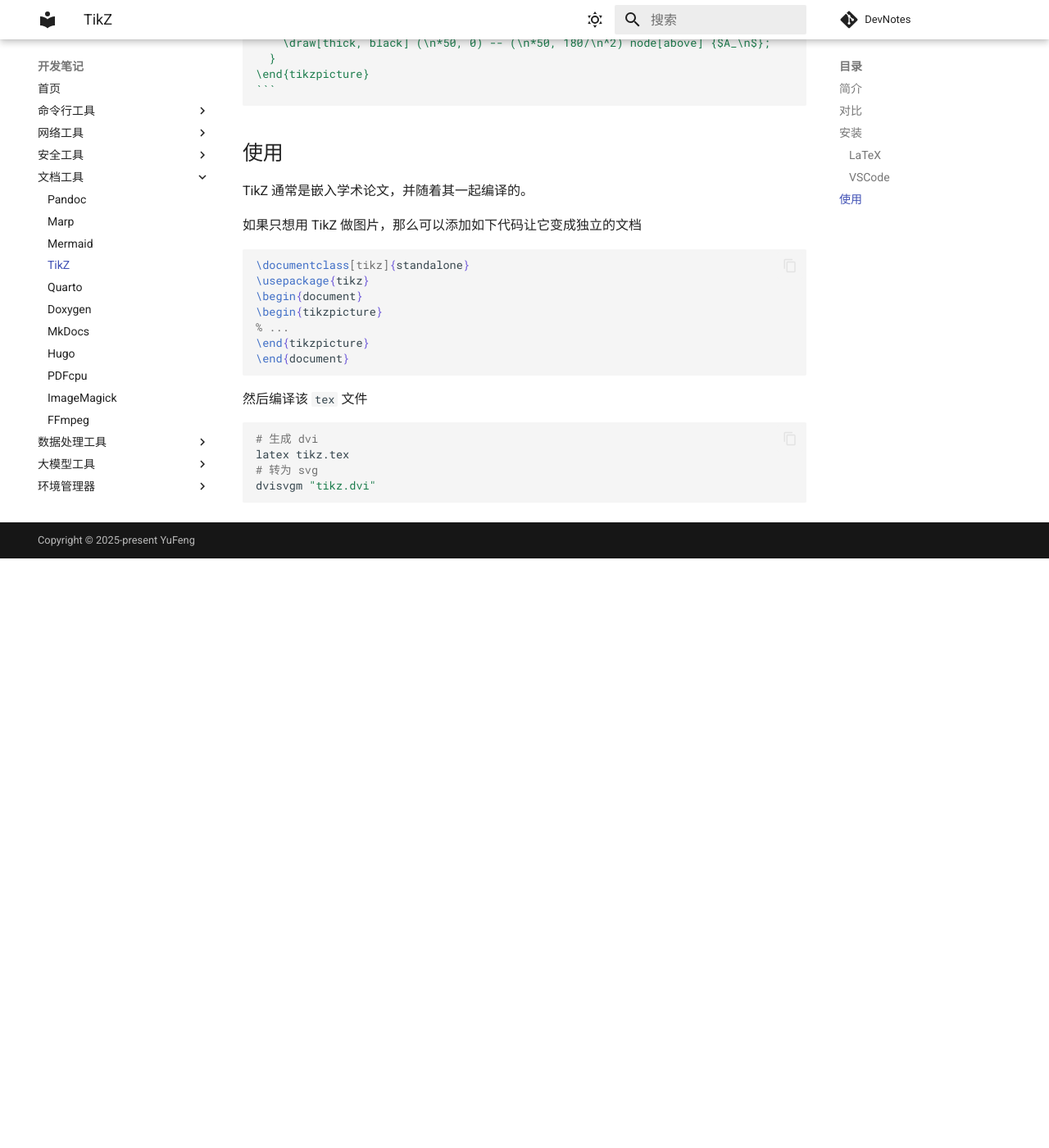
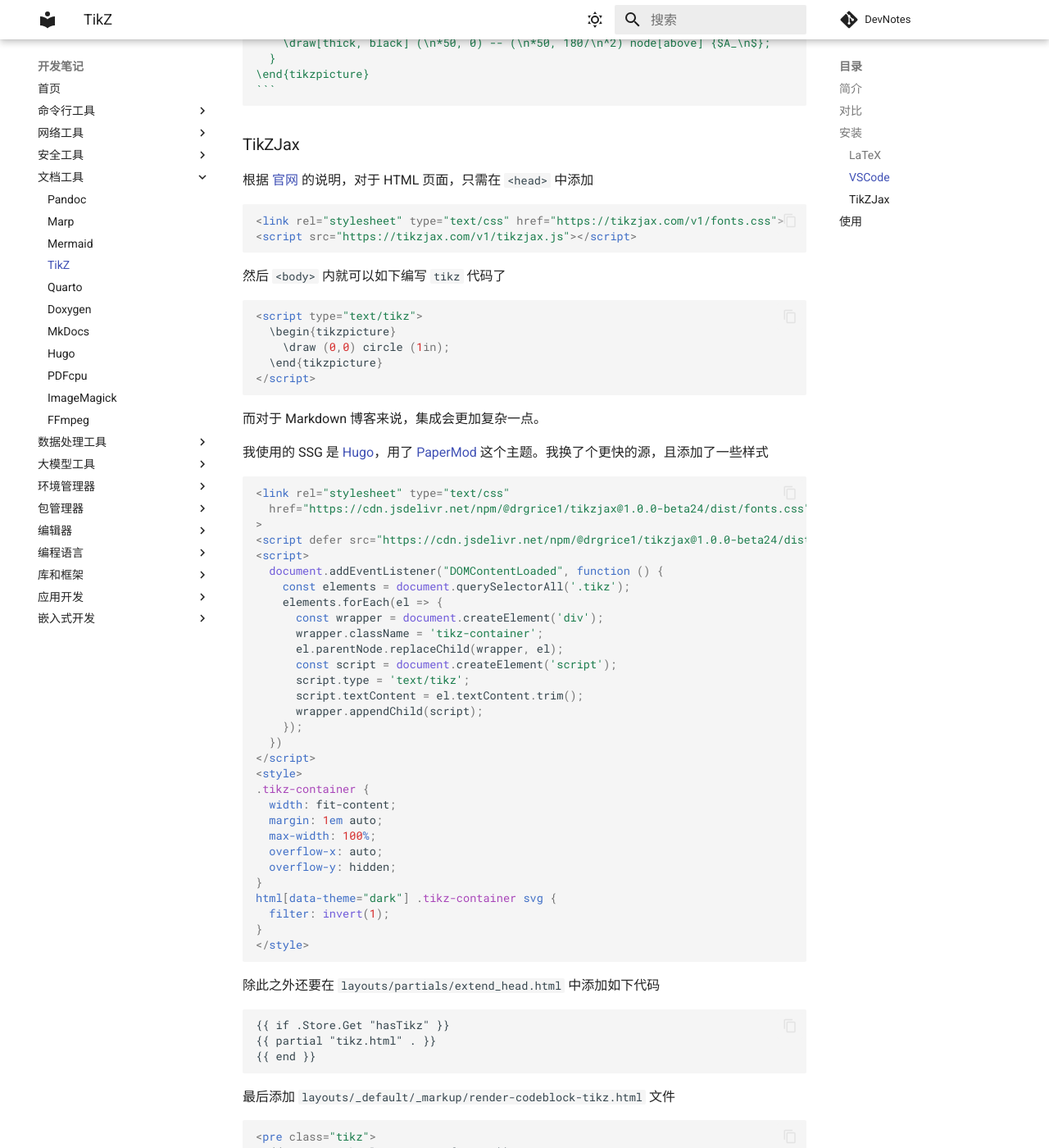
Before and after one commit to Juemuren/DevNotes, an MkDocs documentation site: the page built from docs/文档工具/TikZ.md, in a window 1280 px wide and 1400 px high, scrolled down 1224 px. Shown: the whole window at 82% size. Built offline with MkDocs 1.6.1 and Material for MkDocs 9.7.7, drawn with Linux system fonts in a browser that asks for light colours; comment, search, counter and statistics services are not loaded; before the commit the page ends 1905 px from its top, so only the background shows below that; some of the changed text lies outside the part shown.

Commit message:
2026-5-26

`````diff
--- a/docs/文档工具/TikZ.md
+++ b/docs/文档工具/TikZ.md
@@ -50,6 +50,79 @@
 ```
 ````
 
+### TikZJax
+
+根据 [官网](https://tikzjax.com/) 的说明，对于 HTML 页面，只需在 `<head>` 中添加
+
+```html
+<link rel="stylesheet" type="text/css" href="https://tikzjax.com/v1/fonts.css">
+<script src="https://tikzjax.com/v1/tikzjax.js"></script>
+```
+
+然后 `<body>` 内就可以如下编写 `tikz` 代码了
+
+```html
+<script type="text/tikz">
+  \begin{tikzpicture}
+    \draw (0,0) circle (1in);
+  \end{tikzpicture}
+</script>
+```
+
+而对于 Markdown 博客来说，集成会更加复杂一点。
+
+我使用的 SSG 是 [Hugo](https://gohugo.io/)，用了 [PaperMod](https://github.com/adityatelange/hugo-PaperMod/) 这个主题。我换了个更快的源，且添加了一些样式
+
+```html
+<link rel="stylesheet" type="text/css"
+  href="https://cdn.jsdelivr.net/npm/@drgrice1/tikzjax@1.0.0-beta24/dist/fonts.css"
+>
+<script defer src="https://cdn.jsdelivr.net/npm/@drgrice1/tikzjax@1.0.0-beta24/dist/tikzjax.js"></script>
+<script>
+  document.addEventListener("DOMContentLoaded", function () {
+    const elements = document.querySelectorAll('.tikz');
+    elements.forEach(el => {
+      const wrapper = document.createElement('div');
+      wrapper.className = 'tikz-container';
+      el.parentNode.replaceChild(wrapper, el);
+      const script = document.createElement('script');
+      script.type = 'text/tikz';
+      script.textContent = el.textContent.trim();
+      wrapper.appendChild(script);
+    });
+  })
+</script>
+<style>
+.tikz-container {
+  width: fit-content;
+  margin: 1em auto;
+  max-width: 100%;
+  overflow-x: auto;
+  overflow-y: hidden;
+}
+html[data-theme="dark"] .tikz-container svg {
+  filter: invert(1);
+}
+</style>
+```
+
+除此之外还要在 `layouts/partials/extend_head.html` 中添加如下代码
+
+```html
+{{ if .Store.Get "hasTikz" }}
+{{ partial "tikz.html" . }}
+{{ end }}
+```
+
+最后添加 `layouts/_default/_markup/render-codeblock-tikz.html` 文件
+
+```html
+<pre class="tikz">
+  {{ .Inner | htmlEscape | safeHTML }}
+</pre>
+{{ .Page.Store.Set "hasTikz" true }}
+```
+
 ## 使用
 
 TikZ 通常是嵌入学术论文，并随着其一起编译的。
`````
Also changed, not shown: docs/文档工具/Mermaid.md (+2 -2 lines), docs/编辑器/Jupyter.md (+1 -1 lines).
